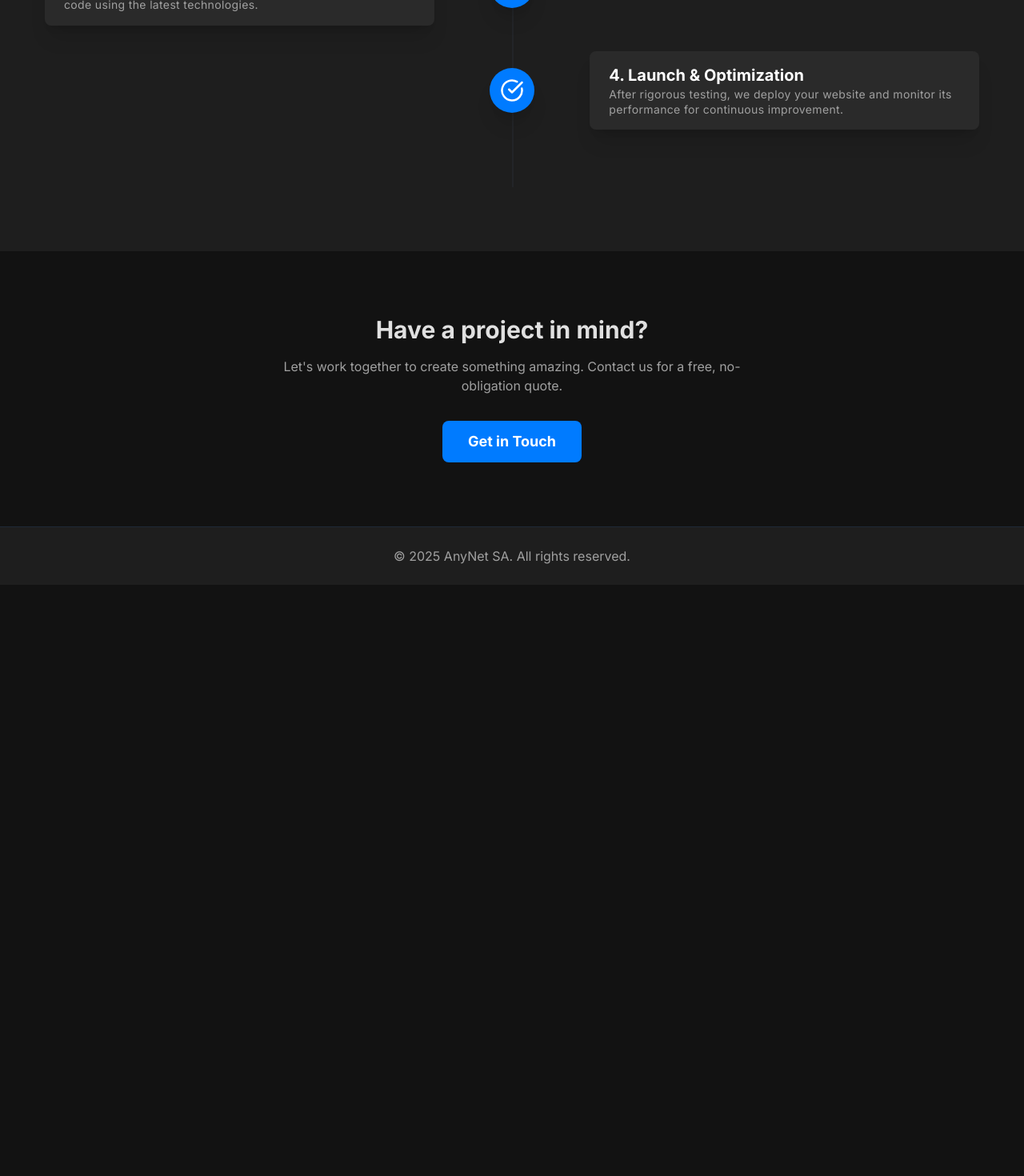
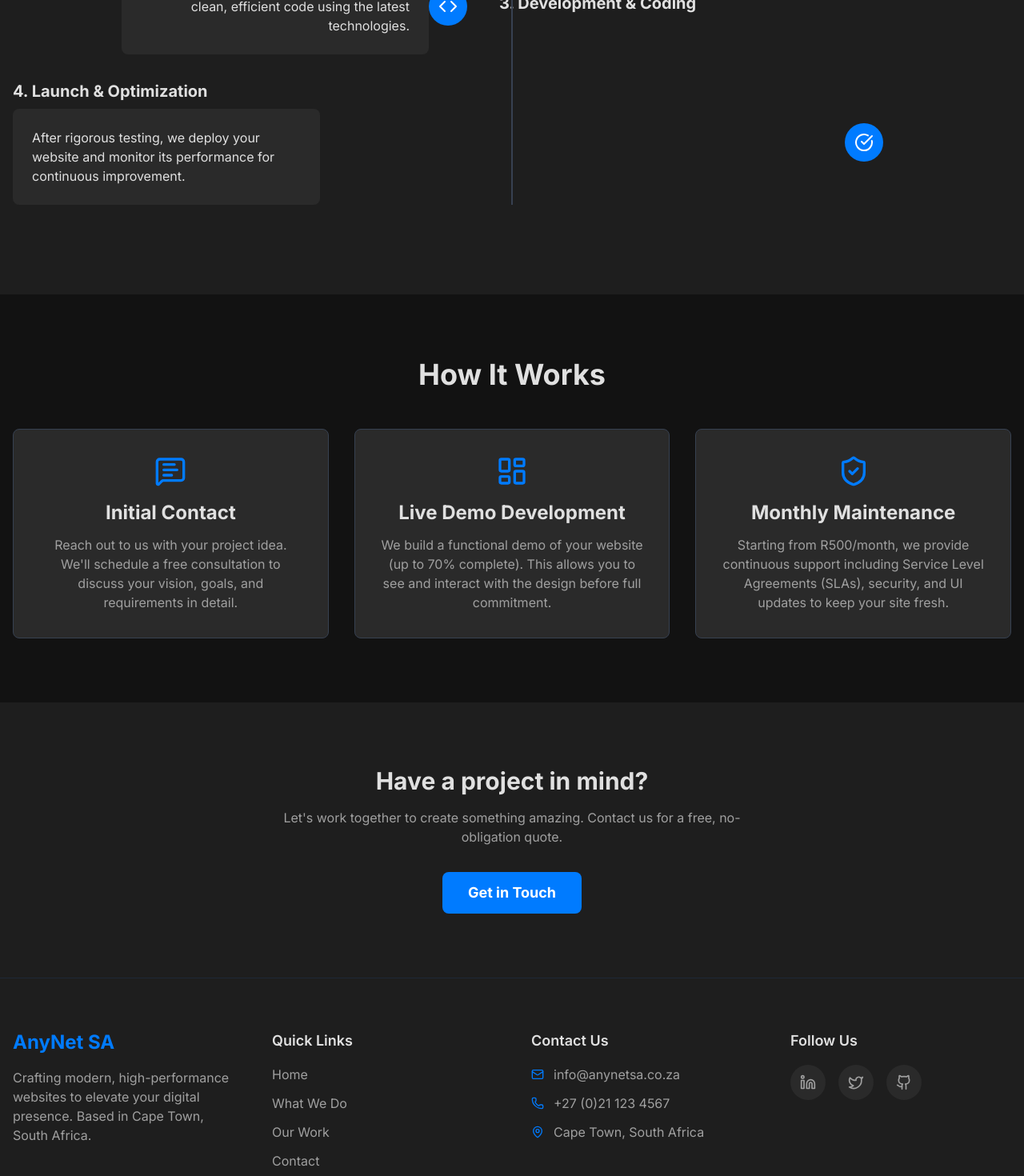
Before and after one commit to LyleOlivertings/anynetsa, a Next.js app: page /what-we-do in a window 1280 px wide. Shown: the part 1680-3150 px from the top of the page at 80% size. Before the commit the page ends 2411 px from the top, so only its background shows below. Built offline with nearby package versions, Linux system fonts and the light colour scheme.

Commit message:
what we do

```diff
--- a/app/what-we-do/page.tsx
+++ b/app/what-we-do/page.tsx
@@ -10,6 +10,9 @@ import {
   PenTool,
   Code,
   CheckCircle,
+  MessageSquareText,
+  LayoutDashboard,
+  ShieldCheck,
 } from "lucide-react";
 import Link from "next/link";
 import React from "react";
@@ -41,24 +44,43 @@ const services = [
 // Process data
 const processSteps = [
     {
-        icon: <Search size={30} />,
+        icon: <Search size={24} />,
         title: "1. Discovery & Strategy",
         description: "We start by understanding your business and goals to create a tailored strategy."
     },
     {
-        icon: <PenTool size={30} />,
+        icon: <PenTool size={24} />,
         title: "2. Design & Prototyping",
         description: "We design a visually stunning and user-friendly interface, providing mockups for your approval."
     },
     {
-        icon: <Code size={30} />,
+        icon: <Code size={24} />,
         title: "3. Development & Coding",
         description: "Our developers bring the design to life with clean, efficient code using the latest technologies."
     },
     {
-        icon: <CheckCircle size={30} />,
+        icon: <CheckCircle size={24} />,
         title: "4. Launch & Optimization",
         description: "After rigorous testing, we deploy your website and monitor its performance for continuous improvement."
+    }
+];
+
+// How it works data
+const partnershipSteps = [
+    {
+        icon: <MessageSquareText size={40} className="text-accent"/>,
+        title: "Initial Contact",
+        description: "Reach out to us with your project idea. We'll schedule a free consultation to discuss your vision, goals, and requirements in detail."
+    },
+    {
+        icon: <LayoutDashboard size={40} className="text-accent"/>,
+        title: "Live Demo Development",
+        description: "We build a functional demo of your website (up to 70% complete). This allows you to see and interact with the design before full commitment."
+    },
+    {
+        icon: <ShieldCheck size={40} className="text-accent"/>,
+        title: "Monthly Maintenance",
+        description: "Starting from R500/month, we provide continuous support including Service Level Agreements (SLAs), security, and UI updates to keep your site fresh."
     }
 ];
 
@@ -135,28 +157,39 @@ const WhatWeDoPage = () => {
         </div>
       </section>
 
-      {/* Our Process Section */}
+      {/* FIXED: Our Development Process Section */}
        <section className="py-20 bg-primary">
           <div className="container mx-auto px-4">
-            <h2 className="text-3xl md:text-4xl font-bold text-center mb-16">Our Development Process</h2>
-            <div className="relative wrap overflow-hidden p-10 h-full">
-                <div className="absolute border-opacity-20 border-gray-700 h-full border" style={{left: '50%'}}></div>
+            <h2 className="text-3xl md:text-4xl font-bold text-center mb-16">Our Technical Process</h2>
+            <div className="relative">
+                {/* Vertical line for desktop */}
+                <div className="hidden md:block absolute w-0.5 h-full bg-gray-700 top-0 left-1/2 -translate-x-1/2"></div>
+
                 {processSteps.map((step, index) => (
                     <motion.div
                         key={index}
                         initial={{ opacity: 0, y: 50 }}
                         whileInView={{ opacity: 1, y: 0 }}
                         viewport={{ once: true }}
-                        transition={{ duration: 0.6, delay: index * 0.2 }}
-                        className={`mb-8 flex justify-between items-center w-full ${index % 2 === 0 ? 'flex-row-reverse left-timeline' : 'right-timeline'}`}
+                        transition={{ duration: 0.5, delay: index * 0.2 }}
+                        className="mb-12 md:mb-8"
                     >
-                        <div className="order-1 w-5/12"></div>
-                        <div className="z-10 flex items-center order-1 bg-accent shadow-xl w-14 h-14 rounded-full">
-                            <h1 className="mx-auto font-semibold text-lg text-white">{step.icon}</h1>
-                        </div>
-                        <div className="order-1 bg-secondary rounded-lg shadow-xl w-5/12 px-6 py-4">
-                            <h3 className="font-bold text-white text-xl">{step.title}</h3>
-                            <p className="text-sm leading-snug tracking-wide text-text-secondary text-opacity-100">{step.description}</p>
+                        <div className="flex flex-col md:flex-row items-center">
+                            {/* Desktop layout */}
+                            <div className={`hidden md:flex w-5/12 ${index % 2 === 0 ? 'justify-end' : 'justify-start'}`}>
+                                {index % 2 === 0 && <div className="p-6 bg-secondary rounded-lg w-full max-w-sm text-right">{step.description}</div>}
+                            </div>
+
+                            <div className="relative z-10">
+                                <div className="w-12 h-12 rounded-full bg-accent flex items-center justify-center text-white">{step.icon}</div>
+                            </div>
+
+                            <div className={`w-full md:w-5/12 ${index % 2 === 0 ? 'md:pl-10' : 'md:pr-10 md:order-first'}`}>
+                                <h3 className="font-bold text-xl mb-2 mt-4 md:mt-0">{step.title}</h3>
+                                {/* Mobile-only description */}
+                                <p className="md:hidden text-text-secondary">{step.description}</p>
+                                {index % 2 !== 0 && <div className="hidden md:block p-6 bg-secondary rounded-lg w-full max-w-sm">{step.description}</div>}
+                            </div>
                         </div>
                     </motion.div>
                 ))}
@@ -164,8 +197,34 @@ const WhatWeDoPage = () => {
           </div>
         </section>
 
+      {/* NEW: How It Works & Maintenance Section */}
+      <section className="py-20 bg-background">
+        <div className="container mx-auto px-4">
+            <h2 className="text-3xl md:text-4xl font-bold text-center mb-12">How It Works</h2>
+            <motion.div
+                variants={containerVariants}
+                initial="hidden"
+                whileInView="visible"
+                viewport={{ once: true, amount: 0.2 }}
+                className="grid grid-cols-1 md:grid-cols-3 gap-8 text-center"
+            >
+                {partnershipSteps.map((step, index) => (
+                    <motion.div
+                        key={index}
+                        variants={itemVariants}
+                        className="bg-secondary p-8 rounded-lg border border-gray-700 flex flex-col items-center"
+                    >
+                        <div className="mb-4">{step.icon}</div>
+                        <h3 className="text-2xl font-bold mb-3">{step.title}</h3>
+                        <p className="text-text-secondary flex-grow">{step.description}</p>
+                    </motion.div>
+                ))}
+            </motion.div>
+        </div>
+      </section>
+
       {/* CTA Section */}
-      <section className="py-20 text-center">
+      <section className="py-20 text-center bg-primary">
         <div className="container mx-auto px-4">
             <motion.h2
                 initial={{ y: 20, opacity: 0 }}
--- a/components/Footer.tsx
+++ b/components/Footer.tsx
@@ -1,11 +1,109 @@
+"use client";
+
+import { motion } from "framer-motion";
+import Link from "next/link";
+import { Linkedin, Twitter, Github, Mail, Phone, MapPin } from "lucide-react";
+
 const Footer = () => {
   const currentYear = new Date().getFullYear();
 
+  const footerVariants = {
+    hidden: { opacity: 0, y: 50 },
+    visible: {
+      opacity: 1,
+      y: 0,
+      transition: {
+        duration: 0.8,
+        ease: "easeOut",
+        staggerChildren: 0.2,
+      },
+    },
+  };
+
+  const itemVariants = {
+    hidden: { opacity: 0, y: 20 },
+    visible: { opacity: 1, y: 0, transition: { duration: 0.5 } },
+  };
+
+  const socialLinks = [
+    { icon: <Linkedin size={20} />, href: "#" },
+    { icon: <Twitter size={20} />, href: "#" },
+    { icon: <Github size={20} />, href: "#" },
+  ];
+
   return (
-    <footer className="bg-primary border-t border-gray-800">
-      <div className="container mx-auto py-6 px-4 text-center text-text-secondary">
-        <p>&copy; {currentYear} AnyNet SA. All rights reserved.</p>
-      </div>
+    <footer className="bg-primary border-t border-gray-800 pt-16 pb-8">
+      <motion.div
+        variants={footerVariants}
+        initial="hidden"
+        whileInView="visible"
+        viewport={{ once: true, amount: 0.2 }}
+        className="container mx-auto px-4"
+      >
+        <div className="grid grid-cols-1 md:grid-cols-2 lg:grid-cols-4 gap-12 mb-12">
+          {/* About Section */}
+          <motion.div variants={itemVariants}>
+            <h3 className="text-2xl font-bold text-accent mb-4">AnyNet SA</h3>
+            <p className="text-text-secondary">
+              Crafting modern, high-performance websites to elevate your digital presence. Based in Cape Town, South Africa.
+            </p>
+          </motion.div>
+
+          {/* Quick Links Section */}
+          <motion.div variants={itemVariants}>
+            <h4 className="text-lg font-semibold mb-4">Quick Links</h4>
+            <ul className="space-y-3">
+              <li><Link href="/" className="text-text-secondary hover:text-accent transition-colors">Home</Link></li>
+              <li><Link href="/what-we-do" className="text-text-secondary hover:text-accent transition-colors">What We Do</Link></li>
+              <li><Link href="/our-work" className="text-text-secondary hover:text-accent transition-colors">Our Work</Link></li>
+              <li><Link href="/#contact" className="text-text-secondary hover:text-accent transition-colors">Contact</Link></li>
+            </ul>
+          </motion.div>
+
+          {/* Contact Section */}
+          <motion.div variants={itemVariants}>
+            <h4 className="text-lg font-semibold mb-4">Contact Us</h4>
+            <ul className="space-y-3 text-text-secondary">
+              <li className="flex items-center">
+                <Mail size={16} className="mr-3 text-accent" />
+                <span>info@anynetsa.co.za</span>
+              </li>
+              <li className="flex items-center">
+                <Phone size={16} className="mr-3 text-accent" />
+                <span>+27 (0)21 123 4567</span>
+              </li>
+              <li className="flex items-center">
+                <MapPin size={16} className="mr-3 text-accent" />
+                <span>Cape Town, South Africa</span>
+              </li>
+            </ul>
+          </motion.div>
+
+          {/* Social Media Section */}
+          <motion.div variants={itemVariants}>
+            <h4 className="text-lg font-semibold mb-4">Follow Us</h4>
+            <div className="flex space-x-4">
+              {socialLinks.map((link, index) => (
+                <motion.a
+                  key={index}
+                  href={link.href}
+                  target="_blank"
+                  rel="noopener noreferrer"
+                  className="bg-secondary p-3 rounded-full text-text-secondary hover:bg-accent hover:text-white transition-all"
+                  whileHover={{ scale: 1.1, y: -2 }}
+                >
+                  {link.icon}
+                </motion.a>
+              ))}
+            </div>
+          </motion.div>
+        </div>
+
+        {/* Bottom Bar */}
+        <div className="border-t border-gray-800 pt-8 mt-8 text-center text-text-secondary">
+          <p>&copy; {currentYear} AnyNet SA. All Rights Reserved.</p>
+        </div>
+      </motion.div>
     </footer>
   );
 };
```
